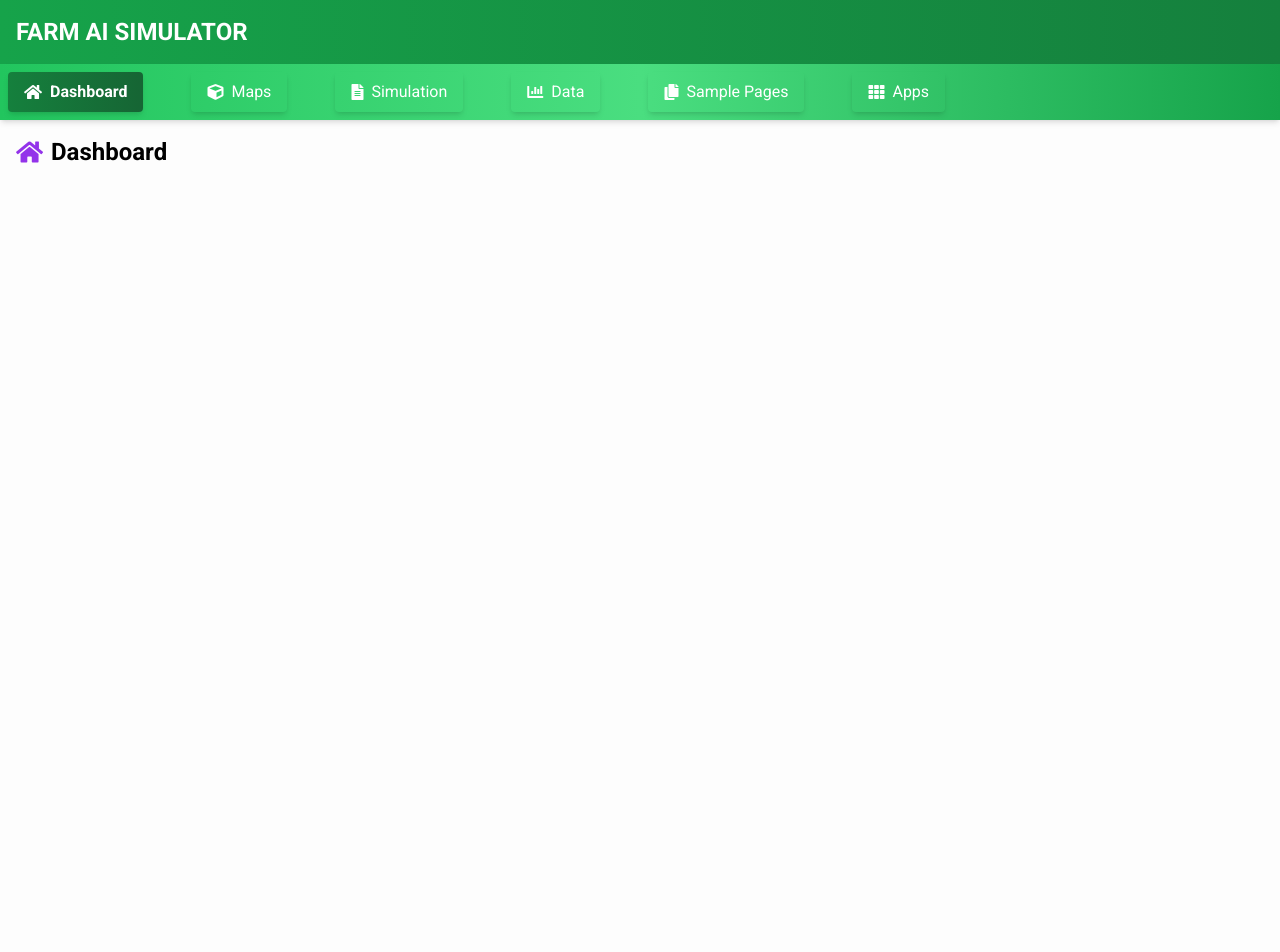
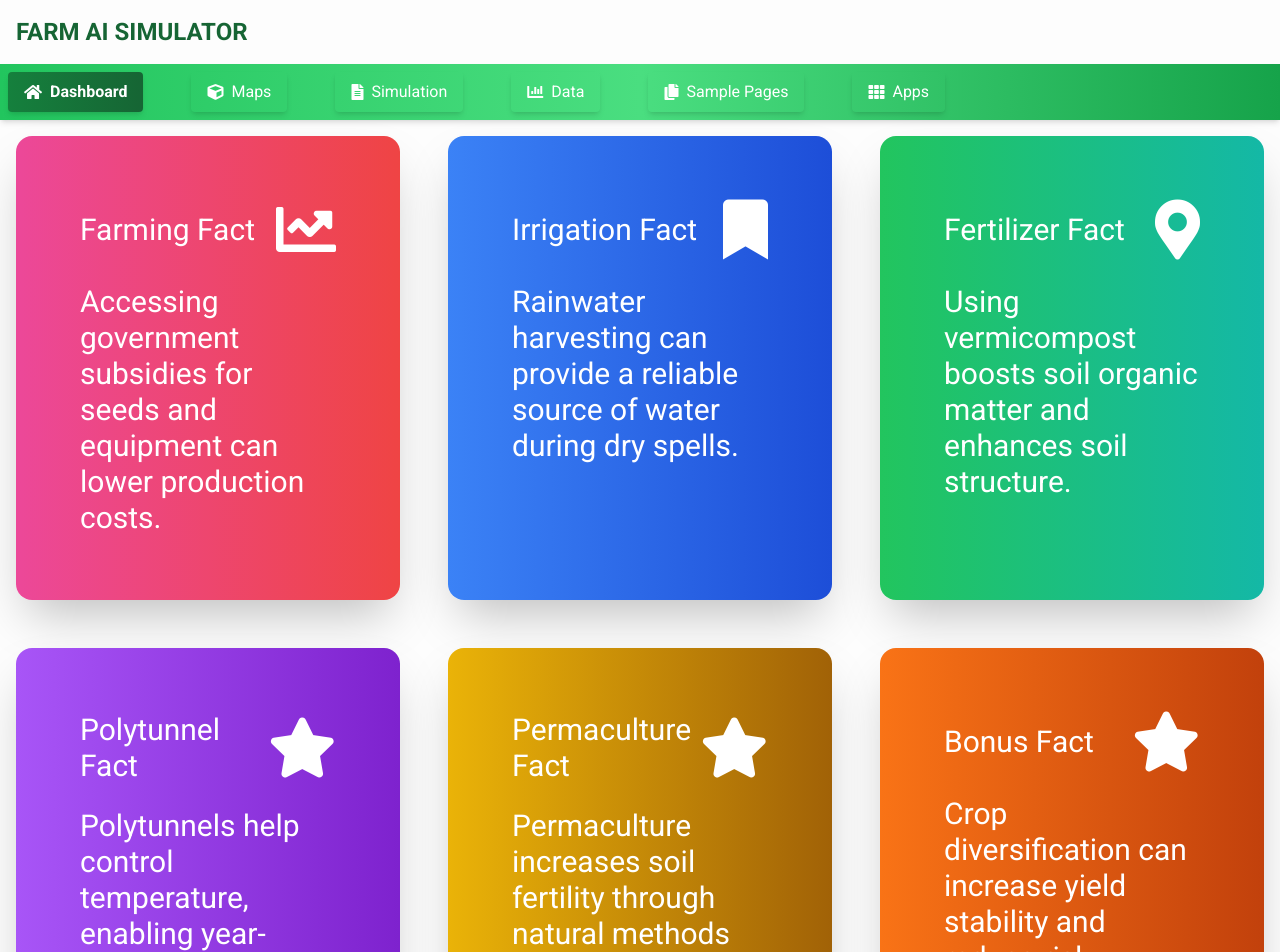
Before and after one commit to AK-RoXX/FarmAI, a React (Create React App) app: page /dashboard in a window 1280 px wide. Shown: the top 952 px of the page. Before the commit the page ends 800 px from the top, so only its background shows below. Built offline with nearby package versions, Linux system fonts and the light colour scheme.

Commit message:
Update Dashboard.js

```diff
--- a/src/components/Dashboard.js
+++ b/src/components/Dashboard.js
@@ -8,6 +8,77 @@ import Apps from './Apps';
 const Dashboard = () => {
   const [activeSection, setActiveSection] = useState('dashboard'); // Set default to dashboard
 
+  // Array of random facts for each category
+  const farmingFacts = [
+    "Crop diversification can increase yield stability and reduce risk.",
+    "Adopting organic farming can improve soil health and reduce input costs.",
+    "Switching to high-value crops like fruits and vegetables can increase profits.",
+    "Utilizing weather forecasting apps can help optimize sowing and harvesting times.",
+    "Direct-to-consumer sales can increase profit margins.",
+    "Practicing crop rotation improves soil fertility and reduces pest issues.",
+    "Implementing Integrated Pest Management (IPM) reduces pesticide use and costs.",
+    "Accessing government subsidies for seeds and equipment can lower production costs.",
+    "Using certified seeds can improve crop yields and quality.",
+    "Joining farmer cooperatives can give access to better market prices and shared resources."
+  ];
+
+  const irrigationFacts = [
+    "Drip irrigation can save up to 50% of water and increase crop yields.",
+    "Rainwater harvesting can provide a reliable source of water during dry spells.",
+    "Scheduling irrigation during early morning or late evening reduces water evaporation.",
+    "Mulching helps retain soil moisture, reducing the need for frequent irrigation.",
+    "Installing soil moisture sensors can optimize water usage and prevent over-irrigation.",
+    "Switching to micro-irrigation systems can save water and reduce labor costs.",
+    "Government schemes like PMKSY offer subsidies for efficient irrigation systems.",
+    "Proper canal maintenance can prevent water leakage and improve irrigation efficiency.",
+    "Using treated wastewater for irrigation is a sustainable water source for farming.",
+    "Laser land leveling can improve water distribution and reduce runoff."
+  ];
+
+  const fertilizerFacts = [
+    "Balanced fertilizer use improves soil health and prevents nutrient depletion.",
+    "Organic fertilizers reduce long-term soil degradation and improve water retention.",
+    "Soil testing before fertilization ensures efficient nutrient application and reduces waste.",
+    "Using biofertilizers can reduce dependence on chemical inputs and lower costs.",
+    "Slow-release fertilizers can reduce the frequency of application and prevent nutrient loss.",
+    "Government-subsidized fertilizers like urea can significantly reduce input costs.",
+    "Applying fertilizers based on crop needs can maximize yields and minimize waste.",
+    "Intercropping with leguminous plants increases nitrogen content in the soil naturally.",
+    "Integrated nutrient management combines organic and inorganic inputs for balanced growth.",
+    "Using vermicompost boosts soil organic matter and enhances soil structure."
+  ];
+
+  const polytunnelFacts = [
+    "Polytunnels extend growing seasons, allowing for multiple crop cycles.",
+    "They provide protection from unpredictable monsoon rains and reduce crop damage.",
+    "Polytunnels help control temperature, enabling year-round cultivation of high-value crops.",
+    "They reduce pest and disease pressure, lowering the need for chemical pesticides.",
+    "Installing low-cost polytunnels improves crop yield in small farms.",
+    "Polytunnels help conserve water by reducing evaporation, benefiting crops in dry areas.",
+    "Polytunnel farming increases productivity of high-value crops like strawberries and flowers.",
+    "Farmers can receive government subsidies for setting up polytunnels under horticulture schemes.",
+    "Using drip irrigation inside polytunnels maximizes water efficiency and reduces costs.",
+    "Polytunnels enhance the quality of produce, making it more attractive for premium markets."
+  ];
+
+  const permacultureFacts = [
+    "Permaculture increases soil fertility through natural methods like composting and mulching.",
+    "Integrating livestock into farms provides natural fertilizer and reduces input costs.",
+    "Companion planting reduces pest attacks, eliminating the need for chemical pesticides.",
+    "Rainwater harvesting techniques ensure a steady water supply for crops year-round.",
+    "Agroforestry improves biodiversity and provides additional income through timber and fruits.",
+    "Permaculture requires fewer chemical inputs, reducing long-term farming costs.",
+    "Swales and other water retention techniques increase groundwater recharge.",
+    "Permaculture principles help build resilient systems that withstand climate variability.",
+    "Using natural pest control methods like intercropping reduces reliance on chemical pesticides.",
+    "Diversifying crops through permaculture reduces the risk of crop failure and stabilizes income."
+  ];
+
+  // Helper function to get a random fact from an array
+  const getRandomFact = (factsArray) => {
+    return factsArray[Math.floor(Math.random() * factsArray.length)];
+  };
+
   // Handlers to set the active section
   const handleSectionClick = (section) => {
     setActiveSection(section); // Set active section to the clicked one
@@ -16,55 +87,19 @@ const Dashboard = () => {
   return (
     <div>
       {/* Header with gradient */}
-      <header className="bg-gradient-to-r from-green-600  to-green-700 p-4 flex justify-between items-center shadow-lg">
-        <div className="text-white text-2xl font-bold">FARM AI SIMULATOR</div>
+      <header className=" p-4 flex justify-between items-center shadow-lg">
+        <div className="text-green-800 text-2xl font-bold">FARM AI SIMULATOR</div>
       </header>
 
       {/* Navigation bar with gradient */}
       <nav className="bg-gradient-to-r from-green-500 via-green-400 to-green-600 p-2 flex justify-between items-center shadow-md">
         <div className="flex items-center space-x-12">
-          <button
-            onClick={() => handleSectionClick('dashboard')}
-            className={`text-white flex items-center px-4 py-2 rounded shadow-md transition-colors duration-200
-            ${activeSection === 'dashboard' ? 'bg-gradient-to-r from-green-700 to-green-800 shadow-lg' : 'hover:bg-gradient-to-r from-green-600 to-green-700'} ${activeSection === 'dashboard' && 'font-bold'}`}
-          >
-            <i className="fas fa-home mr-2"></i>Dashboard
-          </button>
-          <button
-            onClick={() => handleSectionClick('maps')}
-            className={`text-white flex items-center px-4 py-2 rounded shadow-md transition-colors duration-200
-            ${activeSection === 'maps' ? 'bg-gradient-to-r from-green-700 to-green-800 shadow-lg' : 'hover:bg-gradient-to-r from-green-600 to-green-700'} ${activeSection === 'maps' && 'font-bold'}`}
-          >
-            <i className="fas fa-cube mr-2"></i>Maps
-          </button>
-          <button
-            onClick={() => handleSectionClick('simulation')}
-            className={`text-white flex items-center px-4 py-2 rounded shadow-md transition-colors duration-200
-            ${activeSection === 'simulation' ? 'bg-gradient-to-r from-green-700 to-green-800 shadow-lg' : 'hover:bg-gradient-to-r from-green-600 to-green-700'} ${activeSection === 'simulation' && 'font-bold'}`}
-          >
-            <i className="fas fa-file-alt mr-2"></i>Simulation
-          </button>
-          <button
-            onClick={() => handleSectionClick('data')}
-            className={`text-white flex items-center px-4 py-2 rounded shadow-md transition-colors duration-200
-            ${activeSection === 'data' ? 'bg-gradient-to-r from-green-700 to-green-800 shadow-lg' : 'hover:bg-gradient-to-r from-green-600 to-green-700'} ${activeSection === 'data' && 'font-bold'}`}
-          >
-            <i className="fas fa-chart-bar mr-2"></i>Data
-          </button>
-          <button
-            onClick={() => handleSectionClick('samplePages')}
-            className={`text-white flex items-center px-4 py-2 rounded shadow-md transition-colors duration-200
-            ${activeSection === 'samplePages' ? 'bg-gradient-to-r from-green-700 to-green-800 shadow-lg' : 'hover:bg-gradient-to-r from-green-600 to-green-700'} ${activeSection === 'samplePages' && 'font-bold'}`}
-          >
-            <i className="fas fa-copy mr-2"></i>Sample Pages
-          </button>
-          <button
-            onClick={() => handleSectionClick('apps')}
-            className={`text-white flex items-center px-4 py-2 rounded shadow-md transition-colors duration-200
-            ${activeSection === 'apps' ? 'bg-gradient-to-r from-green-700 to-green-800 shadow-lg' : 'hover:bg-gradient-to-r from-green-600 to-green-700'} ${activeSection === 'apps' && 'font-bold'}`}
-          >
-            <i className="fas fa-th mr-2"></i>Apps
-          </button>
+          <button onClick={() => handleSectionClick('dashboard')} className={`text-white flex items-center px-4 py-2 rounded shadow-md transition-colors duration-200 ${activeSection === 'dashboard' ? 'bg-gradient-to-r from-green-700 to-green-800 shadow-lg' : 'hover:bg-gradient-to-r from-green-600 to-green-700'} ${activeSection === 'dashboard' && 'font-bold'}`}><i className="fas fa-home mr-2"></i>Dashboard</button>
+          <button onClick={() => handleSectionClick('maps')} className={`text-white flex items-center px-4 py-2 rounded shadow-md transition-colors duration-200 ${activeSection === 'maps' ? 'bg-gradient-to-r from-green-700 to-green-800 shadow-lg' : 'hover:bg-gradient-to-r from-green-600 to-green-700'} ${activeSection === 'maps' && 'font-bold'}`}><i className="fas fa-cube mr-2"></i>Maps</button>
+          <button onClick={() => handleSectionClick('simulation')} className={`text-white flex items-center px-4 py-2 rounded shadow-md transition-colors duration-200 ${activeSection === 'simulation' ? 'bg-gradient-to-r from-green-700 to-green-800 shadow-lg' : 'hover:bg-gradient-to-r from-green-600 to-green-700'} ${activeSection === 'simulation' && 'font-bold'}`}><i className="fas fa-file-alt mr-2"></i>Simulation</button>
+          <button onClick={() => handleSectionClick('data')} className={`text-white flex items-center px-4 py-2 rounded shadow-md transition-colors duration-200 ${activeSection === 'data' ? 'bg-gradient-to-r from-green-700 to-green-800 shadow-lg' : 'hover:bg-gradient-to-r from-green-600 to-green-700'} ${activeSection === 'data' && 'font-bold'}`}><i className="fas fa-chart-bar mr-2"></i>Data</button>
+          <button onClick={() => handleSectionClick('samplePages')} className={`text-white flex items-center px-4 py-2 rounded shadow-md transition-colors duration-200 ${activeSection === 'samplePages' ? 'bg-gradient-to-r from-green-700 to-green-800 shadow-lg' : 'hover:bg-gradient-to-r from-green-600 to-green-700'} ${activeSection === 'samplePages' && 'font-bold'}`}><i className="fas fa-copy mr-2"></i>Sample Pages</button>
+          <button onClick={() => handleSectionClick('apps')} className={`text-white flex items-center px-4 py-2 rounded shadow-md transition-colors duration-200 ${activeSection === 'apps' ? 'bg-gradient-to-r from-green-700 to-green-800 shadow-lg' : 'hover:bg-gradient-to-r from-green-600 to-green-700'} ${activeSection === 'apps' && 'font-bold'}`}><i className="fas fa-th mr-2"></i>Apps</button>
         </div>
       </nav>
 
@@ -73,8 +108,52 @@ const Dashboard = () => {
         {activeSection === 'dashboard' && (
           <div className="flex justify-between items-center mb-4">
             <div className="flex items-center">
-              <i className="fas fa-home text-purple-600 text-2xl mr-2"></i>
-              <h1 className="text-2xl font-bold">Dashboard</h1>
+              {/* Main Content */}
+              <div className="grid grid-cols-3 gap-12 mb-20">
+                <div className="bg-gradient-to-r from-pink-500 to-red-500 p-16 rounded-2xl text-white shadow-2xl">
+                  <div className="flex justify-between items-center">
+                    <span className="text-3xl">Farming Fact</span>
+                    <i className="fas fa-chart-line text-6xl"></i>
+                  </div>
+                  <div className="text-3xl mt-6">{getRandomFact(farmingFacts)}</div>
+                </div>
+                <div className="bg-gradient-to-r from-blue-500 to-blue-700 p-16 rounded-2xl text-white shadow-2xl">
+                  <div className="flex justify-between items-center">
+                    <span className="text-3xl">Irrigation Fact</span>
+                    <i className="fas fa-bookmark text-6xl"></i>
+                  </div>
+                  <div className="text-3xl mt-6">{getRandomFact(irrigationFacts)}</div>
+                </div>
+                <div className="bg-gradient-to-r from-green-500 to-teal-500 p-16 rounded-2xl text-white shadow-2xl">
+                  <div className="flex justify-between items-center">
+                    <span className="text-3xl">Fertilizer Fact</span>
+                    <i className="fas fa-map-marker-alt text-6xl"></i>
+                  </div>
+                  <div className="text-3xl mt-6">{getRandomFact(fertilizerFacts)}</div>
+                </div>
+                {/* New Container with random fact */}
+                <div className="bg-gradient-to-r from-purple-500 to-purple-700 p-16 rounded-2xl text-white shadow-2xl">
+                  <div className="flex justify-between items-center">
+                    <span className="text-3xl">Polytunnel Fact</span>
+                    <i className="fas fa-star text-6xl"></i>
+                  </div>
+                  <div className="text-3xl mt-6">{getRandomFact(polytunnelFacts)}</div>
+                </div>
+                <div className="bg-gradient-to-r from-yellow-500 to-yellow-700 p-16 rounded-2xl text-white shadow-2xl">
+                  <div className="flex justify-between items-center">
+                    <span className="text-3xl">Permaculture Fact</span>
+                    <i className="fas fa-star text-6xl"></i>
+                  </div>
+                  <div className="text-3xl mt-6">{getRandomFact(permacultureFacts)}</div>
+                </div>
+                <div className="bg-gradient-to-r from-orange-500 to-orange-700 p-16 rounded-2xl text-white shadow-2xl">
+                  <div className="flex justify-between items-center">
+                    <span className="text-3xl">Bonus Fact</span>
+                    <i className="fas fa-star text-6xl"></i>
+                  </div>
+                  <div className="text-3xl mt-6">{getRandomFact(farmingFacts)}</div>
+                </div>
+              </div>
             </div>
           </div>
         )}
```
